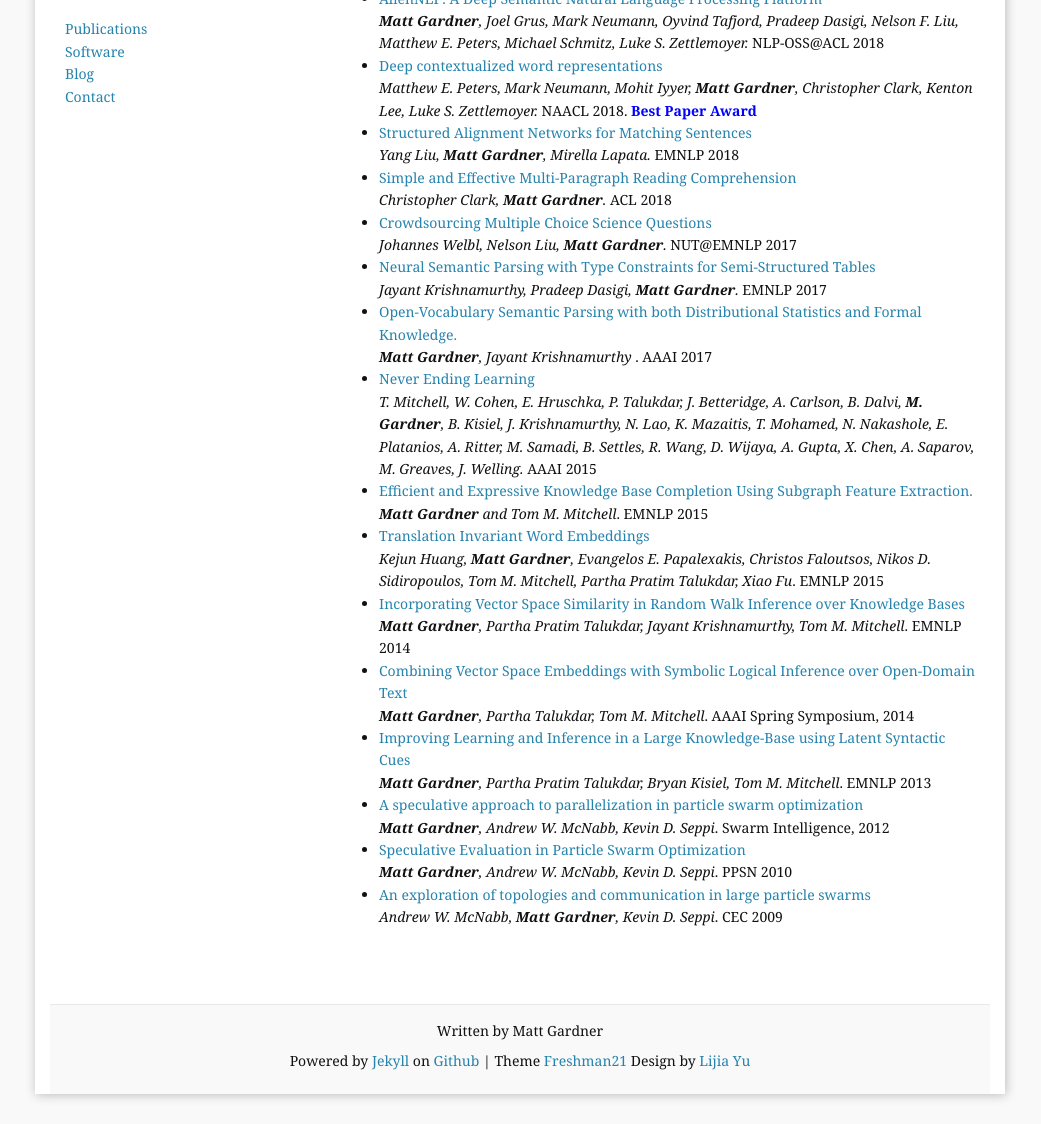
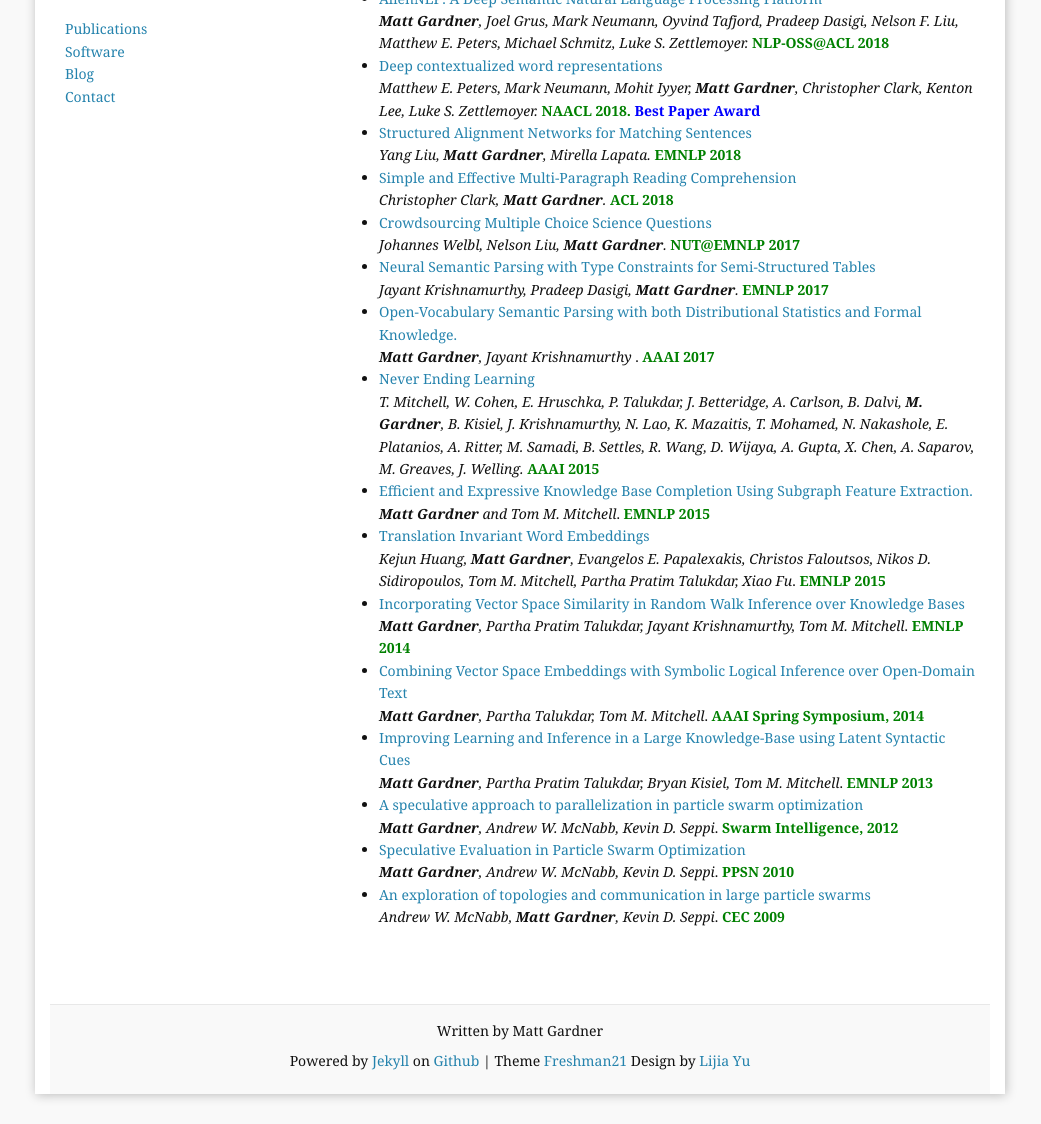
Before and after one commit to matt-gardner/matt-gardner.github.io, a Jekyll site: the page built from publications.html, in a window 1280 px wide, cut to the strip 255-1379 px from the top of the page. Shown: the whole strip, without its empty margins (120-1161 px from the left). Built offline with Jekyll 4.4.1, drawn with Linux system fonts in a browser that asks for light colours.

Commit message:
More tweaks

```diff
--- a/publications.html
+++ b/publications.html
@@ -20,7 +20,7 @@
           <em>
             Oyvind Tafjord, Peter Clark, <b>Matt Gardner</b>, Wen-tau Yih, Ashish Sabharwal.
           </em>
-          AAAI 2019
+          <b style="color:green">AAAI 2019</b>
         </div>
       </li>
 
@@ -32,7 +32,7 @@
           <em>
             <b>Matt Gardner</b>, Joel Grus, Mark Neumann, Oyvind Tafjord, Pradeep Dasigi, Nelson F. Liu, Matthew E. Peters, Michael Schmitz, Luke S. Zettlemoyer.
           </em>
-          NLP-OSS@ACL 2018
+          <b style="color:green">NLP-OSS@ACL 2018</b>
         </div>
       </li>
 
@@ -44,7 +44,7 @@
           <em>
             Matthew E. Peters, Mark Neumann, Mohit Iyyer, <b>Matt Gardner</b>, Christopher Clark, Kenton Lee, Luke S. Zettlemoyer.
           </em>
-          NAACL 2018.
+          <b style="color:green">NAACL 2018.</b>
           <b style="color:blue">Best Paper Award</b>
         </div>
       </li>
@@ -57,7 +57,7 @@
           <em>
             Yang Liu, <b>Matt Gardner</b>, Mirella Lapata.
           </em>
-          EMNLP 2018
+          <b style="color:green">EMNLP 2018</b>
         </div>
       </li>
 
@@ -69,7 +69,7 @@
           <em>
             Christopher Clark, <b>Matt Gardner</b>.
           </em>
-          ACL 2018
+          <b style="color:green">ACL 2018</b>
         </div>
       </li>
 
@@ -81,7 +81,7 @@
           <em>
             Johannes Welbl, Nelson Liu, <b>Matt Gardner</b>.
           </em>
-          NUT@EMNLP 2017
+          <b style="color:green">NUT@EMNLP 2017</b>
         </div>
       </li>
 
@@ -93,7 +93,7 @@
           <em>
             Jayant Krishnamurthy, Pradeep Dasigi, <b>Matt Gardner</b>.
           </em>
-          EMNLP 2017
+          <b style="color:green">EMNLP 2017</b>
         </div>
       </li>
 
@@ -103,7 +103,7 @@
         </a>
         <div class="meta">
           <em> <b>Matt Gardner</b>, Jayant Krishnamurthy </em>.
-          AAAI 2017
+          <b style="color:green">AAAI 2017</b>
         </div>
       </li>
 
@@ -117,7 +117,7 @@
             Krishnamurthy, N. Lao, K. Mazaitis, T. Mohamed, N. Nakashole, E. Platanios, A. Ritter, M. Samadi, B. Settles, R. Wang,
             D. Wijaya, A. Gupta, X. Chen, A. Saparov, M. Greaves, J. Welling.
           </em>
-          AAAI 2015
+          <b style="color:green">AAAI 2015</b>
         </div>
       </li>
 
@@ -127,7 +127,7 @@
         </a>
         <div class="meta">
           <em><b>Matt Gardner</b> and Tom M. Mitchell</em>.
-          EMNLP 2015
+          <b style="color:green">EMNLP 2015</b>
         </div>
       </li>
 
@@ -138,7 +138,7 @@
         <div class="meta">
           <em>Kejun Huang, <b>Matt Gardner</b>, Evangelos E. Papalexakis, Christos Faloutsos, Nikos D. Sidiropoulos, Tom M. Mitchell,
             Partha Pratim Talukdar, Xiao Fu</em>.
-          EMNLP 2015
+          <b style="color:green">EMNLP 2015</b>
         </div>
       </li>
 
@@ -148,7 +148,7 @@
         </a>
         <div class="meta">
           <em><b>Matt Gardner</b>, Partha Pratim Talukdar, Jayant Krishnamurthy, Tom M. Mitchell</em>.
-          EMNLP 2014
+          <b style="color:green">EMNLP 2014</b>
         </div>
       </li>
 
@@ -158,7 +158,7 @@
         </a>
         <div class="meta">
           <em><b>Matt Gardner</b>, Partha Talukdar, Tom M. Mitchell</em>.
-          AAAI Spring Symposium, 2014
+          <b style="color:green">AAAI Spring Symposium, 2014</b>
         </div>
       </li>
 
@@ -168,7 +168,7 @@
         </a>
         <div class="meta">
           <em><b>Matt Gardner</b>, Partha Pratim Talukdar, Bryan Kisiel, Tom M. Mitchell</em>.
-          EMNLP 2013
+          <b style="color:green">EMNLP 2013</b>
         </div>
       </li>
 
@@ -178,7 +178,7 @@
         </a>
         <div class="meta">
           <em><b>Matt Gardner</b>, Andrew W. McNabb, Kevin D. Seppi</em>.
-          Swarm Intelligence, 2012
+          <b style="color:green">Swarm Intelligence, 2012</b>
         </div>
       </li>
 
@@ -188,7 +188,7 @@
         </a>
         <div class="meta">
           <em><b>Matt Gardner</b>, Andrew W. McNabb, Kevin D. Seppi</em>.
-          PPSN 2010
+          <b style="color:green">PPSN 2010</b>
         </div>
       </li>
 
@@ -198,7 +198,7 @@
         </a>
         <div class="meta">
           <em>Andrew W. McNabb, <b>Matt Gardner</b>, Kevin D. Seppi</em>.
-          CEC 2009
+          <b style="color:green">CEC 2009</b>
         </div>
       </li>
 
```
